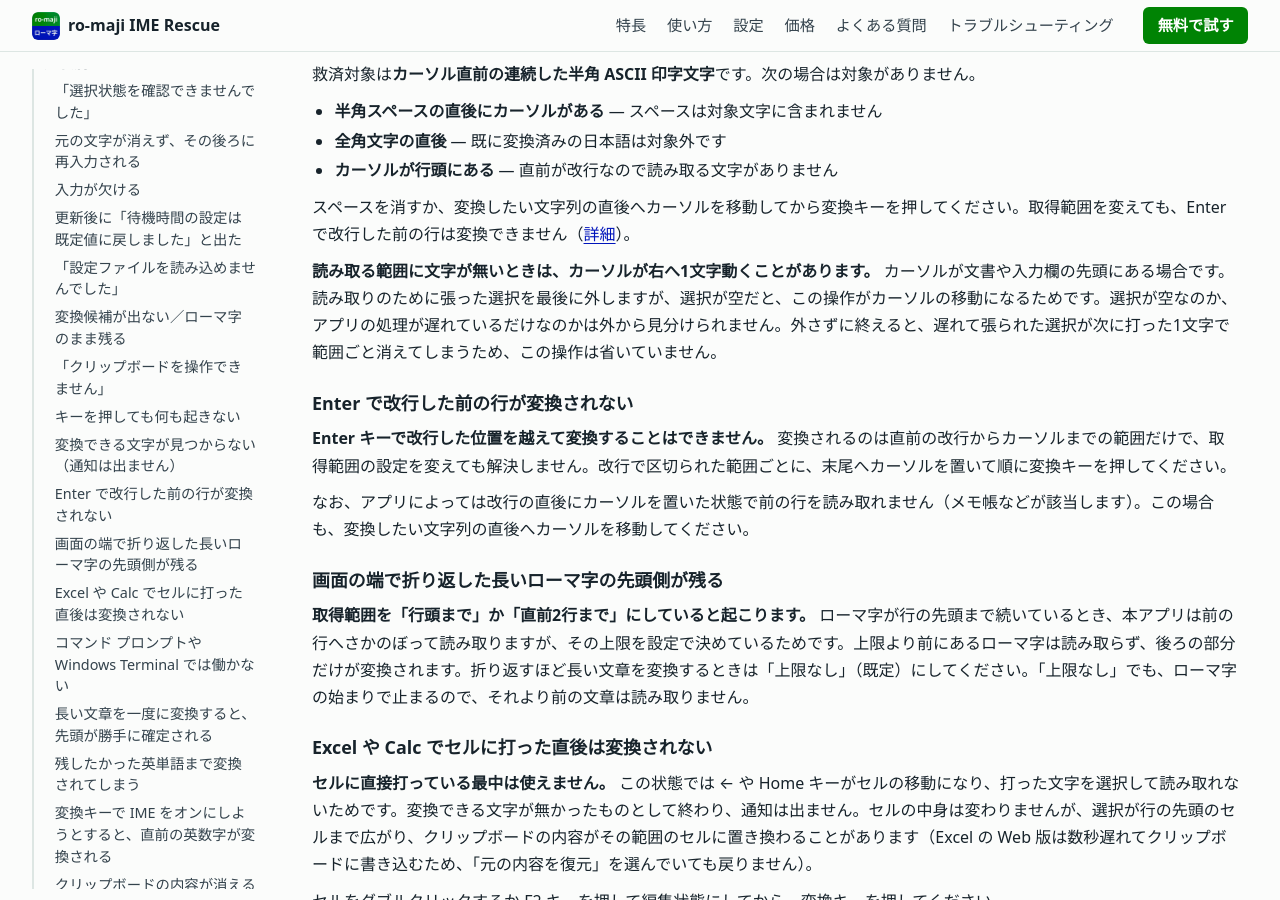
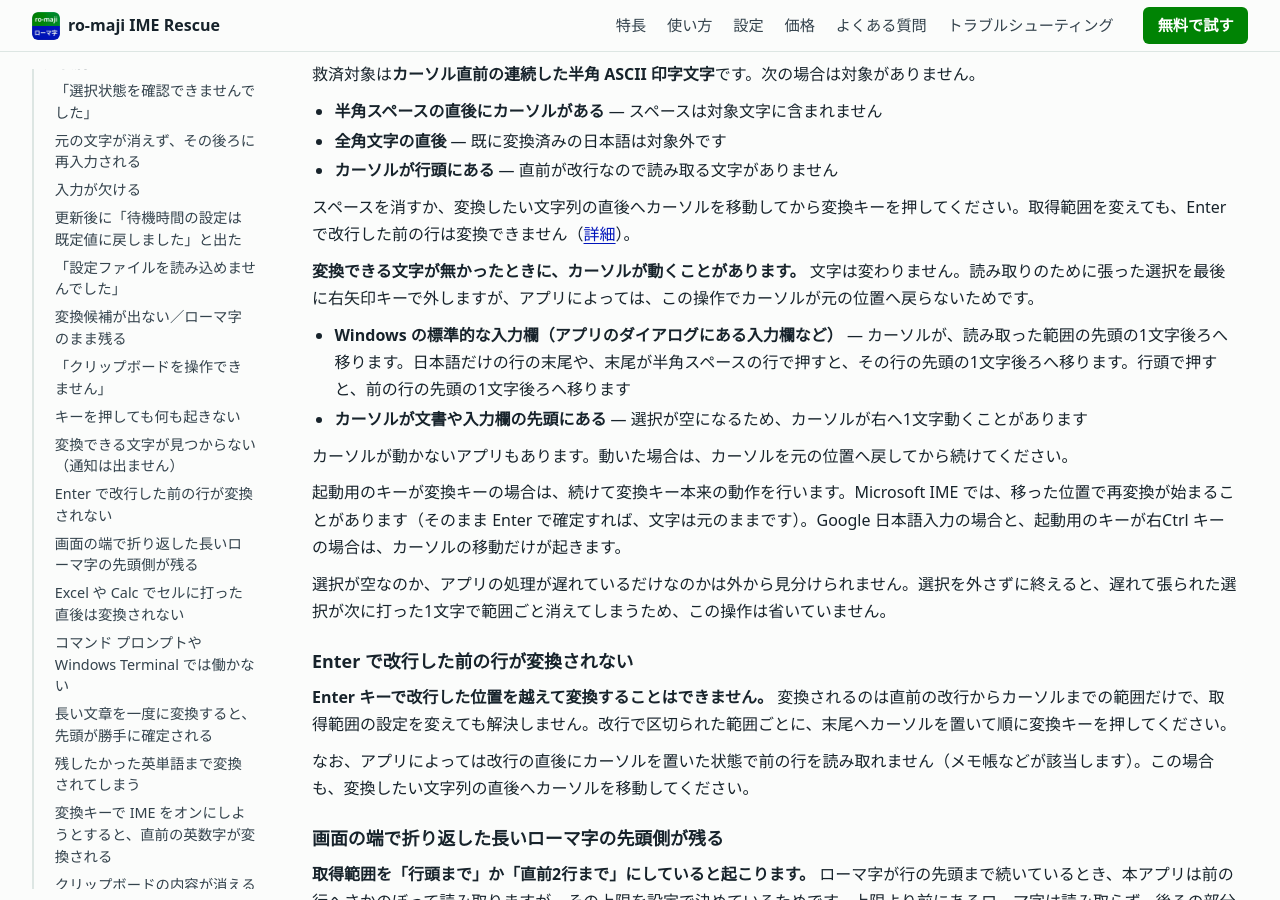
Before and after one commit to moappsupport/ro-maji_IME_Rescue, a Jekyll site: the page built from troubleshooting.md, in a window 1280 px wide and 900 px high, scrolled down 4270 px. Built offline with Jekyll 4.4.1, drawn with Linux system fonts in a browser that asks for light colours.

Commit message:
サイト: 対象なしのときのカーソルの動きの説明を直し、冒頭に IME の動作確認を入れる

```diff
--- a/troubleshooting.md
+++ b/troubleshooting.md
@@ -158,7 +158,16 @@ updated: 2026-11-14
 
 スペースを消すか、変換したい文字列の直後へカーソルを移動してから変換キーを押してください。取得範囲を変えても、Enter で改行した前の行は変換できません（[詳細](#no-multiline)）。
 
-**読み取る範囲に文字が無いときは、カーソルが右へ1文字動くことがあります。** カーソルが文書や入力欄の先頭にある場合です。読み取りのために張った選択を最後に外しますが、選択が空だと、この操作がカーソルの移動になるためです。選択が空なのか、アプリの処理が遅れているだけなのかは外から見分けられません。外さずに終えると、遅れて張られた選択が次に打った1文字で範囲ごと消えてしまうため、この操作は省いていません。
+**変換できる文字が無かったときに、カーソルが動くことがあります。** 文字は変わりません。読み取りのために張った選択を最後に右矢印キーで外しますが、アプリによっては、この操作でカーソルが元の位置へ戻らないためです。
+
+- **Windows の標準的な入力欄（アプリのダイアログにある入力欄など）** — カーソルが、読み取った範囲の先頭の1文字後ろへ移ります。日本語だけの行の末尾や、末尾が半角スペースの行で押すと、その行の先頭の1文字後ろへ移ります。行頭で押すと、前の行の先頭の1文字後ろへ移ります
+- **カーソルが文書や入力欄の先頭にある** — 選択が空になるため、カーソルが右へ1文字動くことがあります
+
+カーソルが動かないアプリもあります。動いた場合は、カーソルを元の位置へ戻してから続けてください。
+
+起動用のキーが変換キーの場合は、続けて変換キー本来の動作を行います。Microsoft IME では、移った位置で再変換が始まることがあります（そのまま Enter で確定すれば、文字は元のままです）。Google 日本語入力の場合と、起動用のキーが右Ctrl キーの場合は、カーソルの移動だけが起きます。
+
+選択が空なのか、アプリの処理が遅れているだけなのかは外から見分けられません。選択を外さずに終えると、遅れて張られた選択が次に打った1文字で範囲ごと消えてしまうため、この操作は省いていません。
 
 <h3 id="no-multiline">Enter で改行した前の行が変換されない</h3>
 
```
Also changed, not shown: other parts of troubleshooting.md (+1 -1 lines), index.md (+1 -0 lines).
